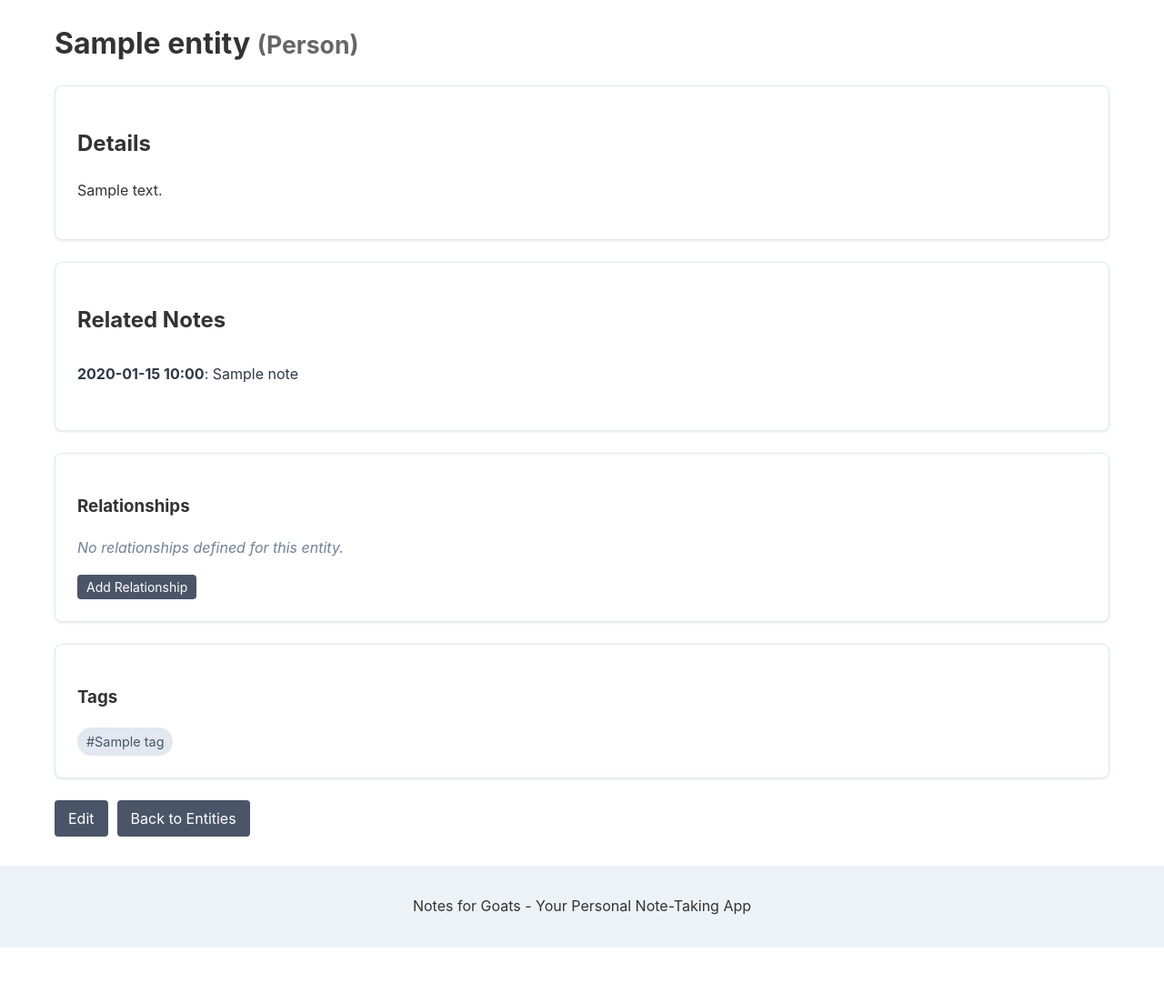
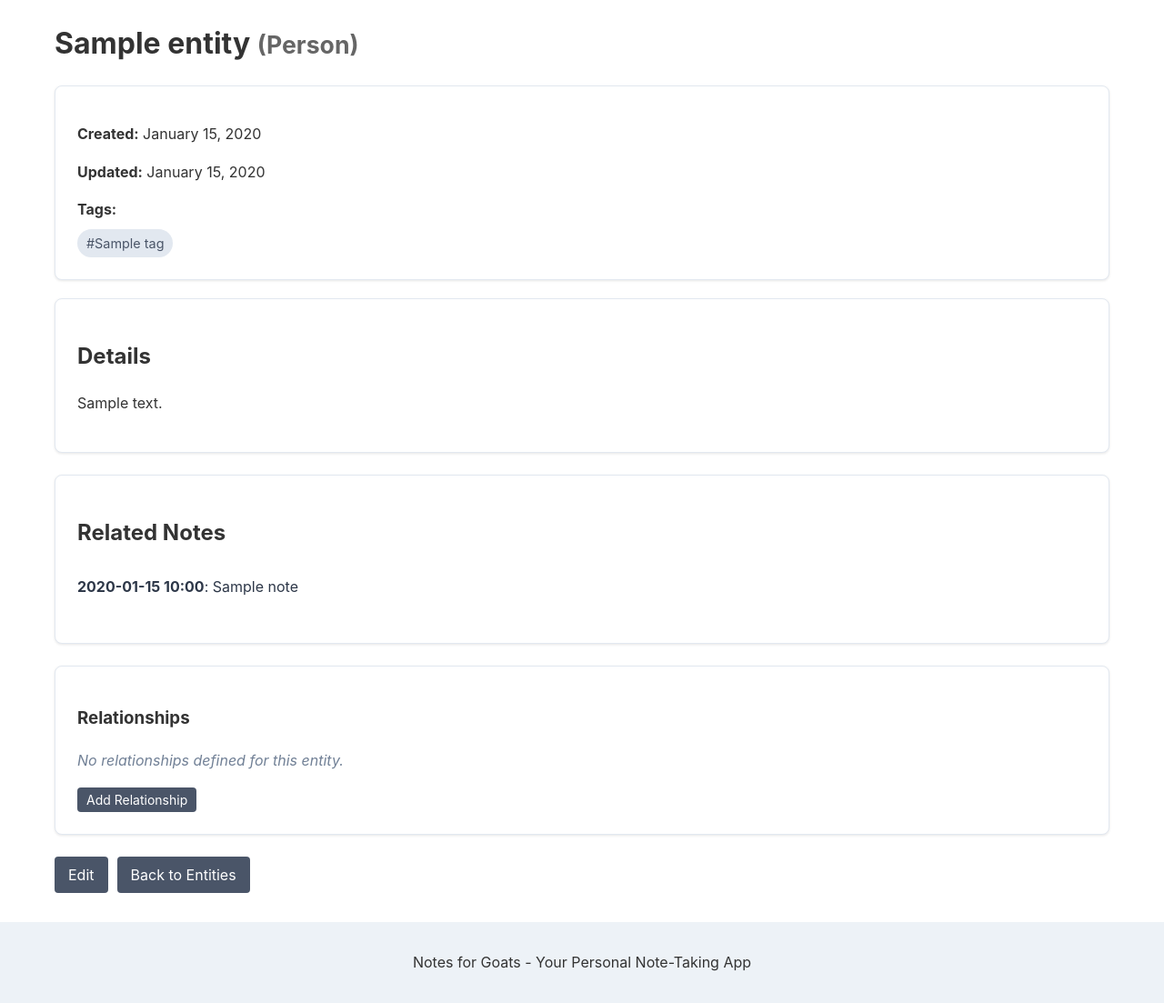
Before and after one commit to emily-flambe/notes-for-goats, a Django app: page /workspaces/1/entities/1/ in a window 1280 px wide. Shown: the part 160-1263 px from the top of the page at 91% size. Before the commit the page ends 1202 px from the top, so only its background shows below. Run offline with Django 5.2, Linux system fonts and the light colour scheme; tables that the repository leaves empty hold one stand-in row (values such as "Sample post").

Commit message:
aesthetic tweaks (#27)

```diff
--- a/notes_for_goats/notekeeper/templates/notekeeper/entity/detail.html
+++ b/notes_for_goats/notekeeper/templates/notekeeper/entity/detail.html
@@ -7,6 +7,26 @@
 {% block content %}
 <div class="container">
     <h1>{{ entity.name }} <small class="subtitle">({{ entity.get_type_display }})</small></h1>
+
+    <div class="entity-metadata card">
+        <div class="metadata-section">
+            <p><strong>Created:</strong> {{ entity.created_at|date:"F j, Y" }}</p>
+            <p><strong>Updated:</strong> {{ entity.updated_at|date:"F j, Y" }}</p>
+
+            {% if entity.tags.exists %}
+                <div class="entity-tags-top">
+                    <p><strong>Tags:</strong></p>
+                    <div class="tags-list">
+                        {% for tag in entity.tags.all %}
+                            <a href="{% url 'notekeeper:tag_detail' workspace_id=workspace.id pk=tag.id %}" class="tag-link">
+                                <span class="tag-badge">#{{ tag.name }}</span>
+                            </a>
+                        {% endfor %}
+                    </div>
+                </div>
+            {% endif %}
+        </div>
+    </div>
 
     <div class="card">
         <h2>Details</h2>
@@ -94,17 +114,6 @@
         </div>
     </div>
 
-    {% if entity.tags.exists %}
-        <div class="entity-tags-section card">
-            <h3>Tags</h3>
-            <div class="entity-tags">
-                {% for tag in entity.tags.all %}
-                    <span class="tag-badge">#{{ tag.name }}</span>
-                {% endfor %}
-            </div>
-        </div>
-    {% endif %}
-
     <div class="actions">
         <a href="{% url 'notekeeper:entity_edit' workspace_id=workspace.id pk=entity.pk %}" class="btn">Edit</a>
         <a href="{% url 'notekeeper:entity_list' workspace_id=workspace.id %}" class="btn">Back to Entities</a>
@@ -118,6 +127,42 @@
 
 {% block extra_css %}
 <style>
+    .entity-metadata {
+        margin-bottom: 20px;
+    }
+
+    .metadata-section p {
+        margin-bottom: 8px;
+    }
+
+    .entity-tags-top {
+        margin-top: 15px;
+    }
+
+    .tags-list {
+        display: flex;
+        flex-wrap: wrap;
+        gap: 8px;
+        margin-top: 5px;
+    }
+
+    .tag-link {
+        text-decoration: none;
+    }
+
+    .tag-badge {
+        display: inline-block;
+        padding: 4px 10px;
+        background-color: #e2e8f0;
+        border-radius: 16px;
+        font-size: 0.9em;
+        color: #4a5568;
+    }
+
+    .tag-badge:hover {
+        background-color: #cbd5e0;
+    }
+
     .relationships-section {
         margin-top: 20px;
     }
@@ -153,25 +198,5 @@
     td.actions {
         white-space: nowrap;
     }
-
-    .entity-tags-section {
-        margin-top: 20px;
-    }
-
-    .entity-tags {
-        display: flex;
-        flex-wrap: wrap;
-        gap: 8px;
-        margin-top: 10px;
-    }
-
-    .tag-badge {
-        display: inline-block;
-        padding: 4px 10px;
-        background-color: #e2e8f0;
-        border-radius: 16px;
-        font-size: 0.9em;
-        color: #4a5568;
-    }
 </style>
 {% endblock %}
--- a/notes_for_goats/notekeeper/templates/notekeeper/entity/list.html
+++ b/notes_for_goats/notekeeper/templates/notekeeper/entity/list.html
@@ -7,8 +7,7 @@
     <div class="page-header">
         <h1>Entities</h1>
         <div class="header-actions">
-            <a href="{% url 'notekeeper:entity_create' workspace_id=workspace.id %}" class="btn btn-primary">New Entity</a>
-            <a href="{% url 'notekeeper:workspace_detail' pk=workspace.id %}" class="btn">Back to Workspace</a>
+            <a href="{% url 'notekeeper:entity_create' workspace_id=workspace.id %}" class="btn btn-primary">Create New Entity</a>
         </div>
     </div>
 
--- a/notes_for_goats/notekeeper/templates/notekeeper/note/list.html
+++ b/notes_for_goats/notekeeper/templates/notekeeper/note/list.html
@@ -8,8 +8,7 @@
     <div class="page-header">
         <h1>Notes</h1>
         <div class="header-actions">
-            <a href="{% url 'notekeeper:note_create' workspace_id=workspace.id %}" class="btn btn-primary">New Entry</a>
-            <a href="{% url 'notekeeper:workspace_detail' pk=workspace.id %}" class="btn">Back to Workspace</a>
+            <a href="{% url 'notekeeper:note_create' workspace_id=workspace.id %}" class="btn btn-primary">Create New Note</a>
         </div>
     </div>
 
--- a/notes_for_goats/notekeeper/templates/notekeeper/tag/list.html
+++ b/notes_for_goats/notekeeper/templates/notekeeper/tag/list.html
@@ -9,7 +9,7 @@
         <h1>Tags</h1>
         <div class="header-actions">
             <a href="{% url 'notekeeper:tag_create' workspace_id=workspace.id %}" class="btn btn-primary">
-                <i class="fas fa-plus"></i> New Tag
+                <i class="fas fa-plus"></i> Create New Tag
             </a>
         </div>
     </div>
--- a/notes_for_goats/notekeeper/views.py
+++ b/notes_for_goats/notekeeper/views.py
@@ -315,6 +315,7 @@ def workspace_detail(request, pk):
         'entities_by_type': entities_by_type,
         'recent_relationships': workspace.relationships.select_related('relationship_type').order_by('-created_at')[:5],
         'relationship_types': workspace.relationship_types.all(),
+        'workspace_tags': Tag.objects.filter(workspace=workspace).order_by('name'),
     }
     return render(request, 'notekeeper/workspace/detail.html', context)
 
```
Also changed, not shown: notes_for_goats/notekeeper/templates/notekeeper/tag/detail.html (+60 -20 lines), notes_for_goats/notekeeper/templates/notekeeper/workspace/detail.html (+66 -0 lines).
